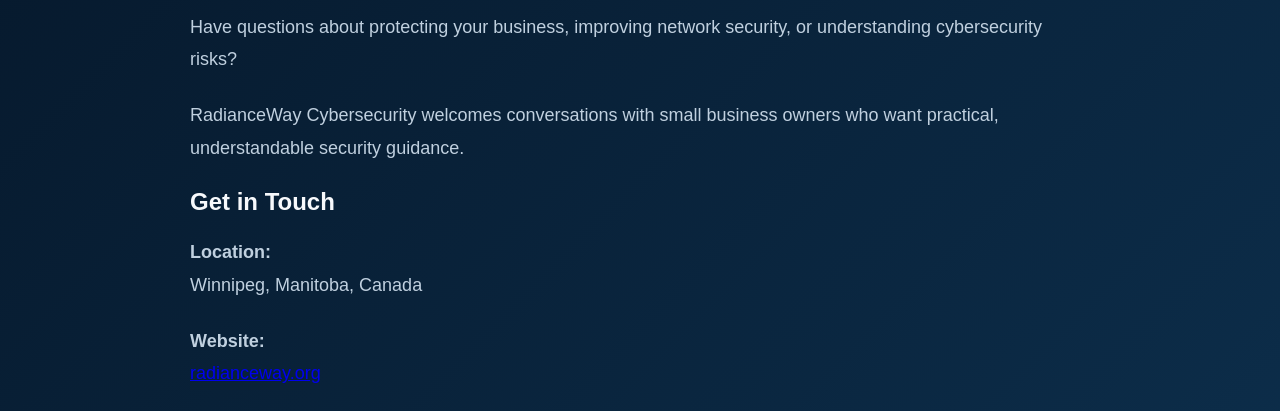
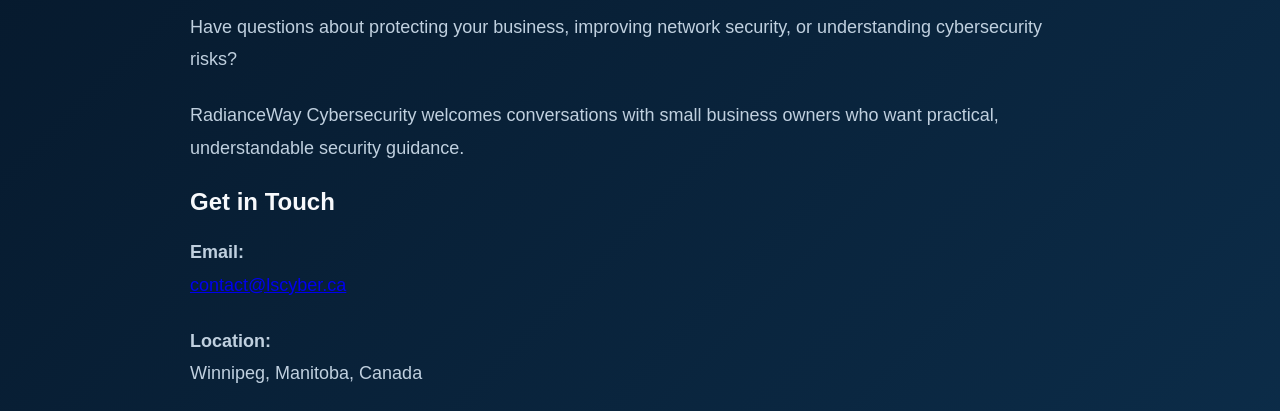
Before and after one commit to Laxmikant-Sec/radiance-way, a plain HTML site: page contact.html in a window 1280 px wide. Shown: the part 343-754 px from the top of the page. Drawn offline with Linux system fonts and the light colour scheme.

Commit message:
Add business email to RWC Contact page

```diff
--- a/contact.html
+++ b/contact.html
@@ -56,6 +56,12 @@
       </p>
 
       <h2>Get in Touch</h2>
+      <p>
+        <strong>Email:</strong><br>
+        <a href="mailto:contact@lscyber.ca">
+          contact@lscyber.ca
+        </a>
+      </p>
 
       <p>
         <strong>Location:</strong><br>
```
